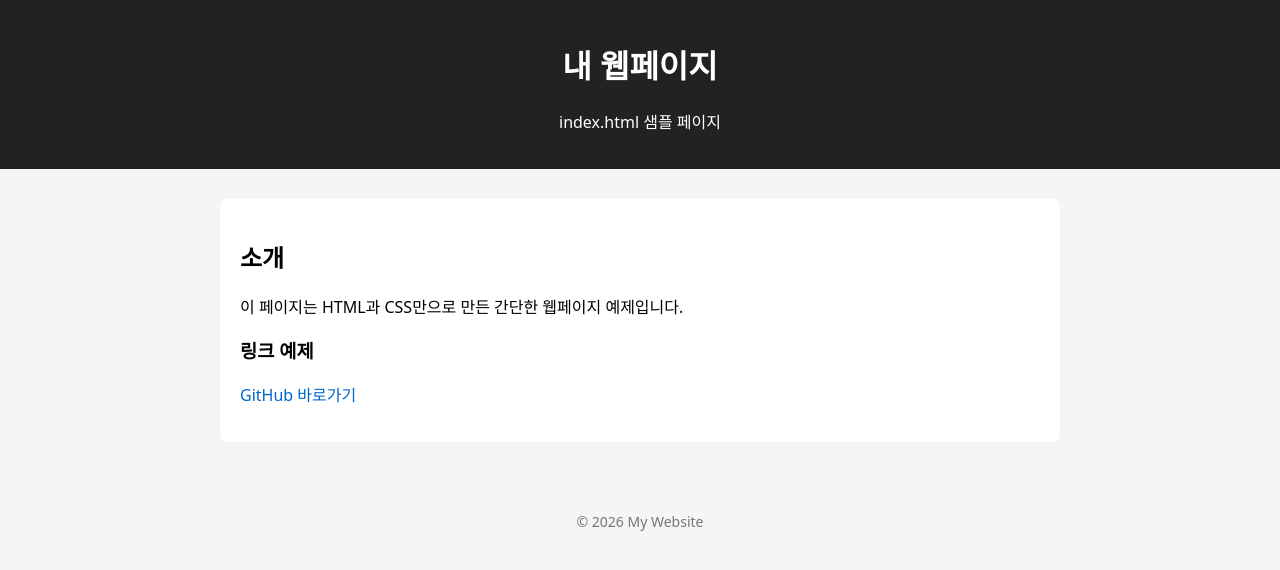
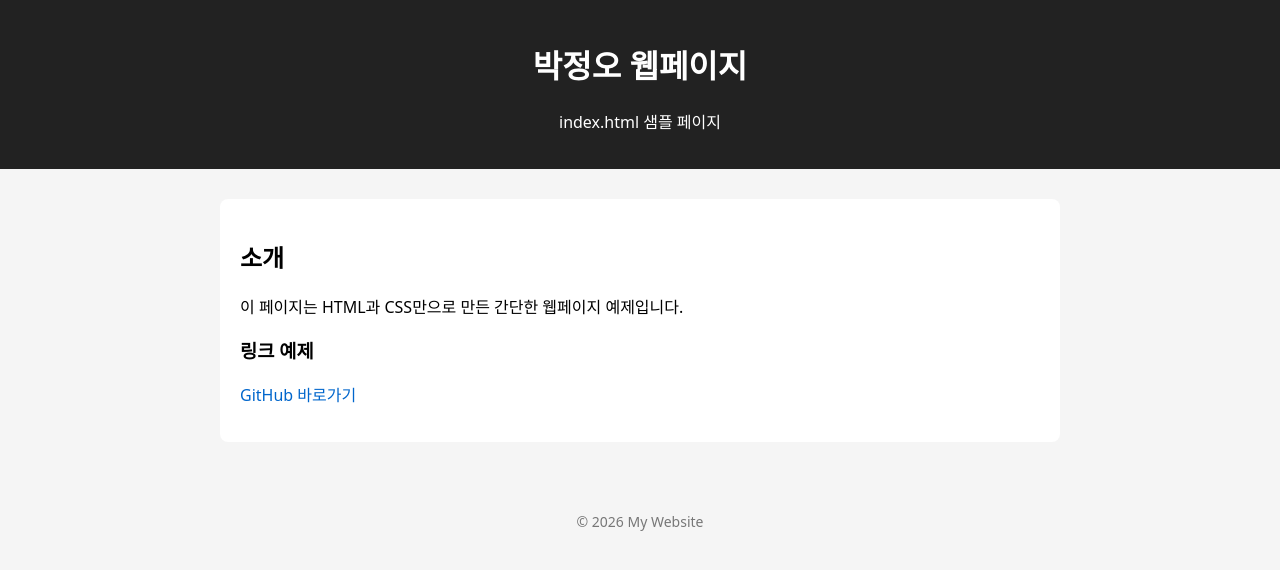
Before and after one commit to pjogood/pjogood.github.io, a plain HTML site: page index.html in a window 1280 px wide. Drawn offline with Linux system fonts and the light colour scheme.

Commit message:
Update index.html

```diff
--- a/index.html
+++ b/index.html
@@ -42,7 +42,7 @@
 <body>
 
     <header>
-        <h1>내 웹페이지</h1>
+        <h1>박정오 웹페이지</h1>
         <p>index.html 샘플 페이지</p>
     </header>
 
```
